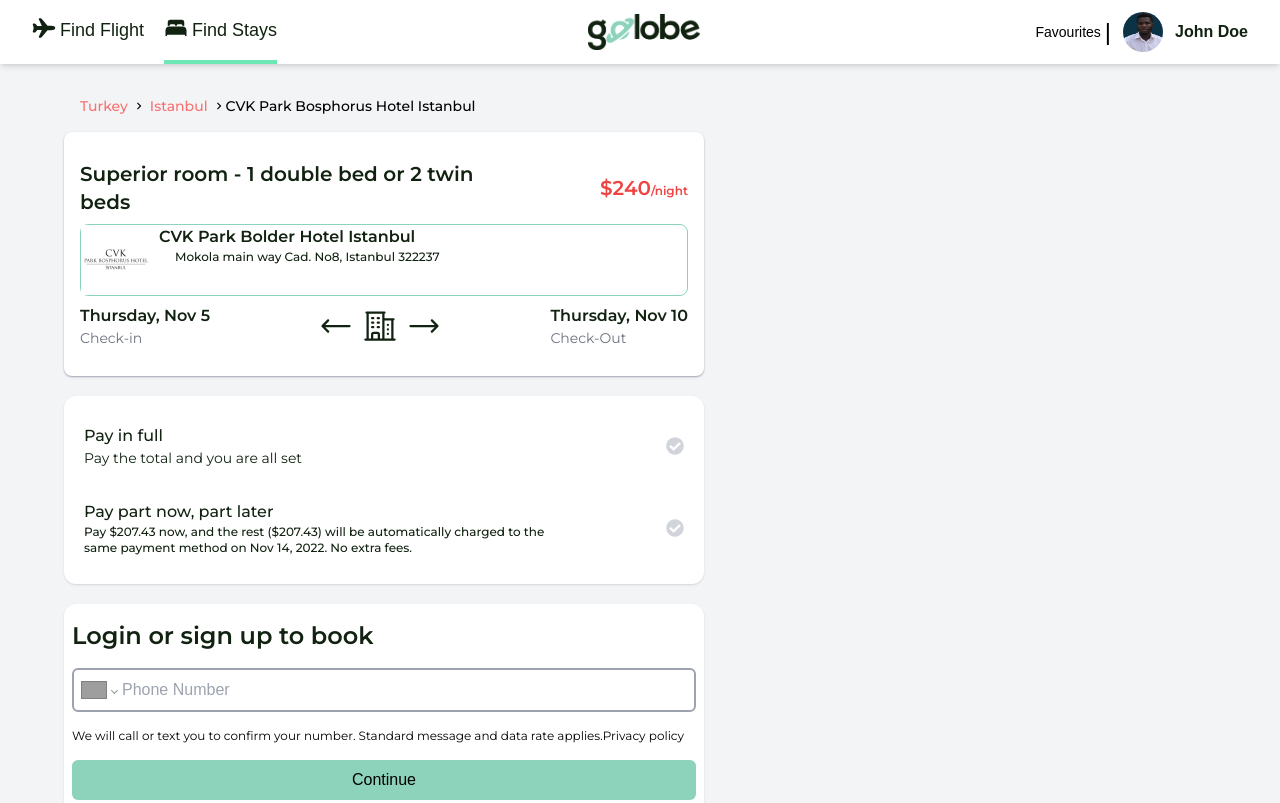
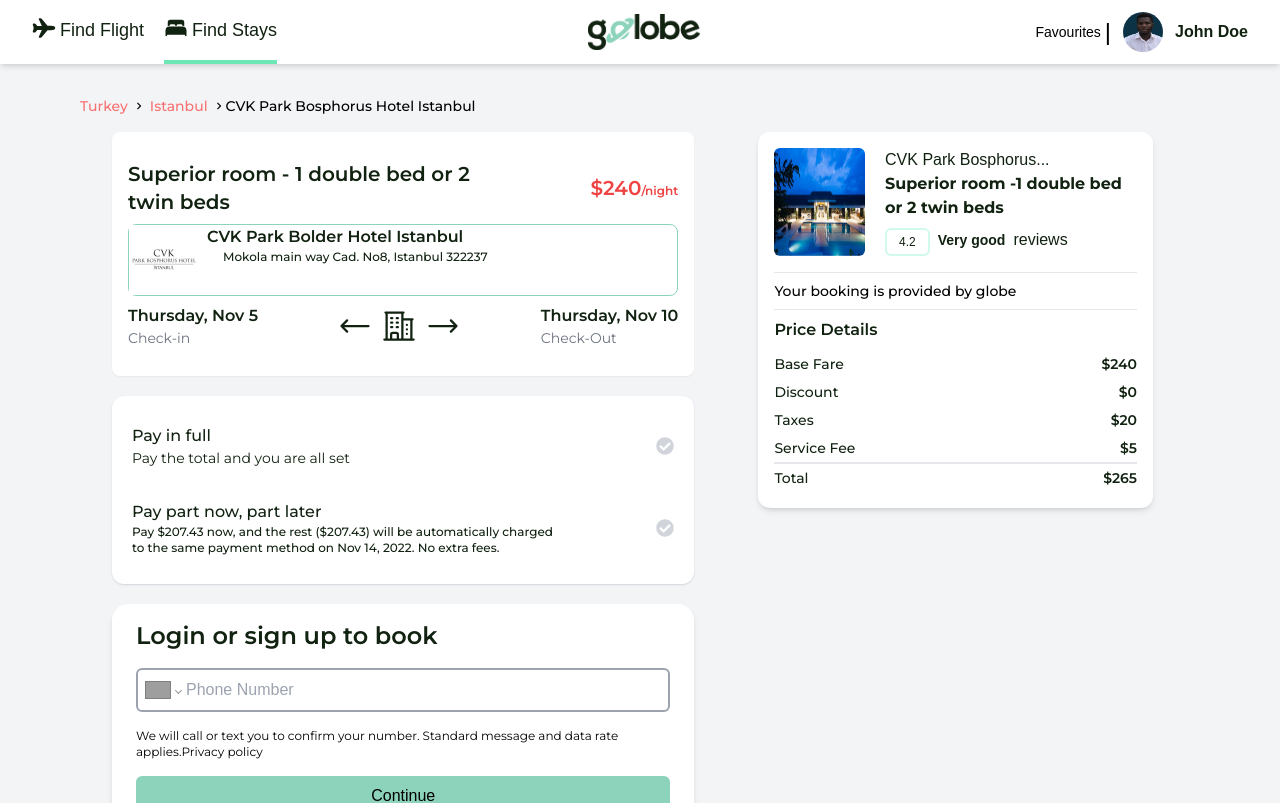
Before and after one commit to Heritagify/Travelling-Website, a React (Vite) app: page /bookingDetail in a window 1280 px wide. Shown: the top 803 px of the page. Built offline with nearby package versions, Linux system fonts and the light colour scheme; grey boxes are pictures that could not be loaded; some icons are missing; a web font is replaced by a local one.

Commit message:
done with booking details page

```diff
--- a/src/HotelFlows/BookingDetail.jsx
+++ b/src/HotelFlows/BookingDetail.jsx
@@ -4,6 +4,7 @@
 import 'react-phone-number-input/style.css'
 import profilePicture from "../assets/user.png";
 import cvk from "../assets/cvk.png"
+import bosphorus from '../assets/bosphorus.png'
 import { MdOutlineChevronRight } from "react-icons/md";
 import { HiOutlineBuildingOffice2 } from "react-icons/hi2";
 import { HiArrowLongLeft, HiArrowLongRight } from "react-icons/hi2";
@@ -44,18 +45,18 @@
   const [value, setValue] =useState()
 
   return (
-    <div>
+    <div className='bg-gray-100'>
       <AccountsNav user={user} />
-      <div className='bg-gray-100 pt-24'>
+      <div className=' pt-24 mb-10'>
         <p className='flex items-center mx-20 space-x-1 font-monts font-medium text-sm'>
           <span className='text-red-400'>Turkey</span> <MdOutlineChevronRight />
           <span className='text-red-400'>Istanbul </span> <MdOutlineChevronRight />
           CVK Park Bosphorus Hotel Istanbul
         </p>
-        <div className='flex bder-2 border-red-500 mx- my-4'>
+        <div className='flex mx-12 mt-4 pb-14'>
         {/* ---------1-------- */}
           <div className='w-3/5 px-16 space-y-5'>
-            <div className='bg-white shadow-sm p-4 py-7 shadow-gray-400 rounded-lg text-blackGreen space-y-2'>
+            <div className='bg-white shadow-sm p-4 py-7 rounded-lg text-blackGreen space-y-2'>
               <div className='flex justify-between items-center font-monts'>
                 <p className='font-semibold text-xl text-blackGreen w-2/3'>Superior room - 1 double bed or 2 twin beds</p>
                 <p className='text-red-500 font-semibold text-xl'>$240<span className='text-xs'>/night</span></p>
@@ -101,7 +102,7 @@
                   </div>
                   </div>
 
-                  <div className='shadow-sm shadow-gray-300 rounded-xl text-blackGreen bg-white p-2 py-4 space-y-4'>
+                  <div className='shadow-md rounded-2xl text-blackGreen bg-white p-6 py-4 space-y-4'>
                     <p className='text-2xl font-monts font-semibold'>Login or sign up to book</p>
                     <PhoneInput
                       placeholder='Phone Number'
@@ -139,11 +140,36 @@
                 </div>
 
                 {/* ---------------2----------- */}
-                <div className=''>
+                <div className='w-2/6 h-1/2 shadow-md bg-white p-4 rounded-xl'>
+                  <div className='flex space-x-5 pb-4 border-b border-gray-200 text-blackGreen'>
+                    <img
+                      src={bosphorus}
+                      alt='an hotel with pool and blue sky'
+                      className='w-1/4 rounded-md '
+                    />
+                    <div className=' text-blackGreen'>
+                      <p className=''>CVK Park Bosphorus...</p>
+                      <h1 className='font-bold font-monts mb-2'>Superior room -1 double bed or 2 twin beds</h1>
+                      <div className='flex'>
+                        <p className='border-2 border-lightMint rounded-md p-1 px-3 text-xs'>4.2</p>
+                        <p className=''><span className='font-semibold text-sm px-2'>Very good</span>reviews</p>
+                      </div>
+                    </div>
+
+                  </div>
+                  <h1 className='py-2 text-sm font-monts font-medium'>Your booking is provided by globe</h1>
+                  <div className='border-t border-gray-200'>
+                    <p className='text-blackGreen font-monts font-semibold py-2'>Price Details</p>
+                    <p className='flex justify-between text-blackGreen text-sm py-1 font-medium font-monts'>Base Fare<span className='font-semibold'>$240</span></p>
+                    <p className='flex justify-between text-blackGreen text-sm py-1 font-medium font-monts'>Discount<span className='font-semibold'>$0</span></p>
+                    <p className='flex justify-between text-blackGreen text-sm py-1 font-medium font-monts'>Taxes<span className='font-semibold'>$20</span></p>
+                    <p className='flex justify-between text-blackGreen text-sm py-1 font-medium font-monts pb-1'>Service Fee<span className='font-semibold'>$5</span></p>
+                    <p className='flex justify-between text-blackGreen text-sm py-1 font-medium font-monts border-t-2 border-gray-200 pt-1'>Total<span className='font-semibold'>$265</span></p>
+                  </div>
                 </div>
               </div>
+      </div>
         <Footer />
-      </div>
     </div>
   );
 };
```
